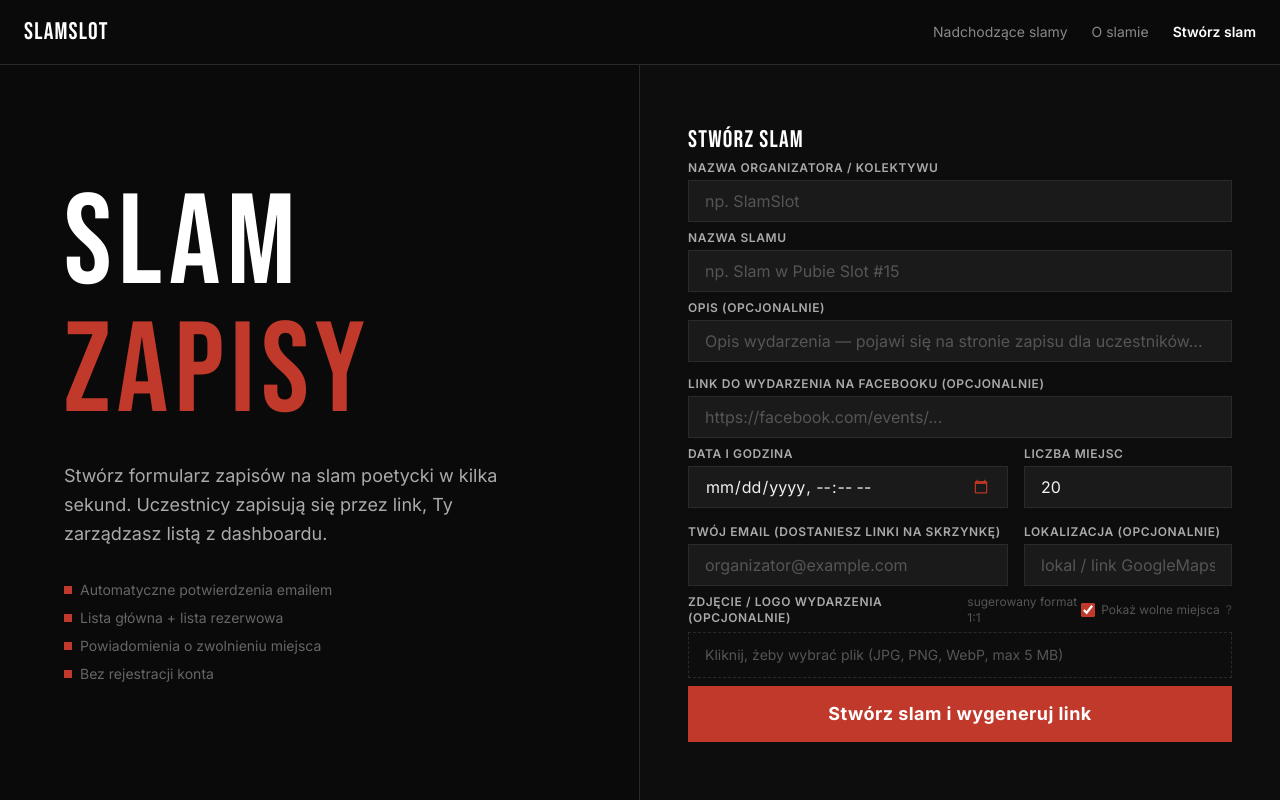
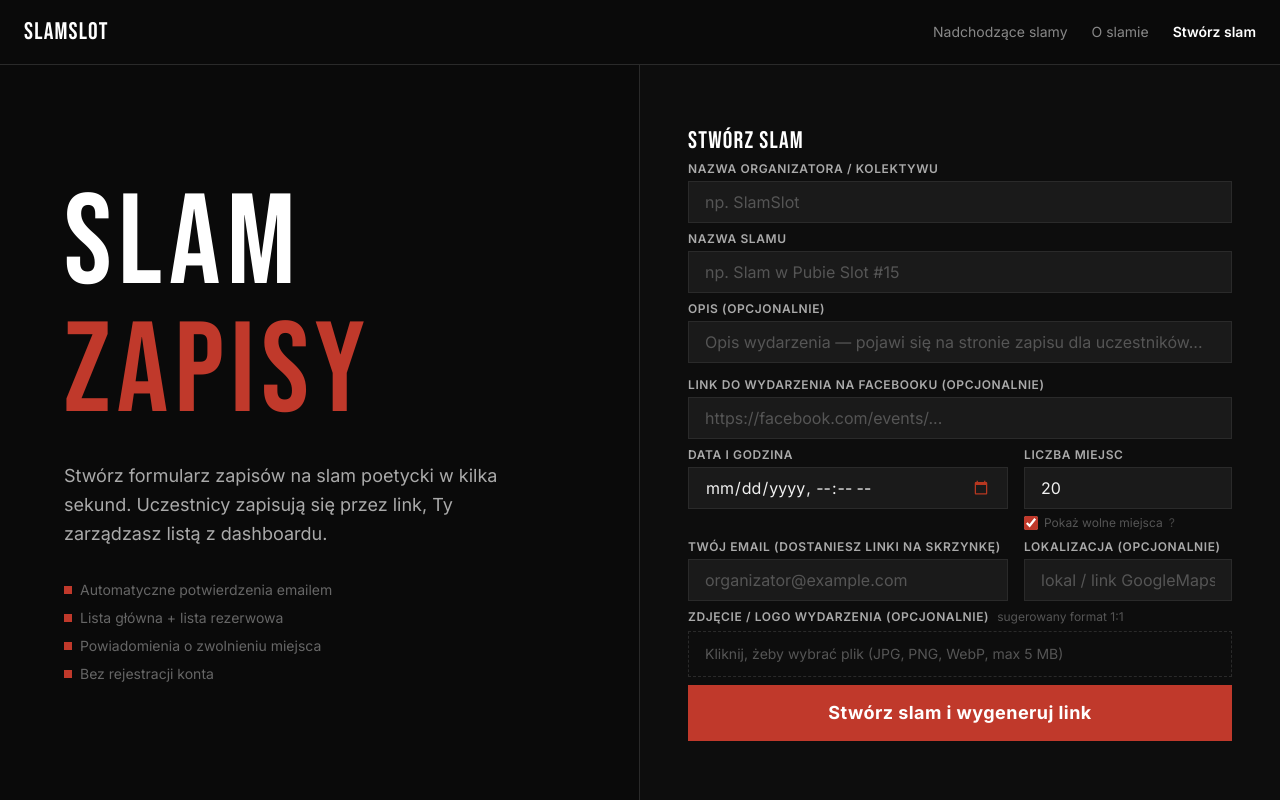
Before and after one commit to biaerti/slamslot, a Next.js app: page / in a window 1280 px wide. Built offline with nearby package versions, Linux system fonts and the light colour scheme.

Commit message:
fix: move show_spots checkbox under seats field

```diff
--- a/components/create-slam-form.tsx
+++ b/components/create-slam-form.tsx
@@ -217,7 +217,8 @@ export default function CreateSlamForm() {
         value={form.fb_event_url}
         onChange={(e) => setForm({ ...form, fb_event_url: e.target.value })}
       />
-      <div className="grid grid-cols-[1fr_13rem] gap-4">
+      <div className="flex gap-4">
+        <div className="flex-1">
           <Input
             label="Data i godzina"
             type="datetime-local"
@@ -227,6 +228,8 @@ export default function CreateSlamForm() {
             onChange={(e) => setForm({ ...form, event_date: e.target.value })}
             required
           />
+        </div>
+        <div className="w-52 flex flex-col gap-1">
           <Input
             label="Liczba miejsc"
             type="number"
@@ -238,30 +241,7 @@ export default function CreateSlamForm() {
             }
             required
           />
-        <Input
-          label="Twój email (dostaniesz linki na skrzynkę)"
-          type="email"
-          placeholder="organizator@example.com"
-          value={form.organizer_email}
-          onChange={(e) => setForm({ ...form, organizer_email: e.target.value })}
-          autoComplete="email"
-        />
-        <Input
-          label="Lokalizacja (opcjonalnie)"
-          placeholder="lokal / link GoogleMaps"
-          value={form.location}
-          onChange={(e) => setForm({ ...form, location: e.target.value })}
-        />
-      </div>
-      <div className="w-full">
-        <div className="flex items-center justify-between mb-1.5">
-          <div className="flex items-baseline gap-2">
-            <label className="block text-xs font-semibold text-[#aaa] uppercase tracking-wider">
-              Zdjęcie / logo wydarzenia (opcjonalnie)
-            </label>
-            <span className="text-xs text-[#555]">sugerowany format 1:1</span>
-          </div>
-          <label className="flex items-center gap-1.5 cursor-pointer group">
+          <label className="flex items-center gap-1.5 cursor-pointer group mt-0.5">
             <input
               type="checkbox"
               checked={form.show_spots}
@@ -273,11 +253,39 @@ export default function CreateSlamForm() {
             </span>
             <span
               title="Na stronie zapisu uczestnicy zobaczą ile miejsc jest jeszcze dostępnych"
-              className="text-[#444] hover:text-[#888] transition-colors cursor-help text-xs leading-none"
+              className="text-[#444] hover:text-[#888] transition-colors cursor-help text-xs"
             >
               ?
             </span>
           </label>
+        </div>
+      </div>
+      <div className="flex gap-4">
+        <div className="flex-1">
+          <Input
+            label="Twój email (dostaniesz linki na skrzynkę)"
+            type="email"
+            placeholder="organizator@example.com"
+            value={form.organizer_email}
+            onChange={(e) => setForm({ ...form, organizer_email: e.target.value })}
+            autoComplete="email"
+          />
+        </div>
+        <div className="w-52">
+          <Input
+            label="Lokalizacja (opcjonalnie)"
+            placeholder="lokal / link GoogleMaps"
+            value={form.location}
+            onChange={(e) => setForm({ ...form, location: e.target.value })}
+          />
+        </div>
+      </div>
+      <div className="w-full">
+        <div className="flex items-baseline gap-2 mb-1.5">
+          <label className="block text-xs font-semibold text-[#aaa] uppercase tracking-wider">
+            Zdjęcie / logo wydarzenia (opcjonalnie)
+          </label>
+          <span className="text-xs text-[#555]">sugerowany format 1:1</span>
         </div>
         <label className="flex items-center gap-3 cursor-pointer group">
           <div className="flex-1 border border-dashed border-[#2a2a2a] group-hover:border-[#555] px-4 py-3 transition-colors text-sm text-[#555] group-hover:text-[#888]">
```
Lines whose indentation alone changed are shown as unchanged.
